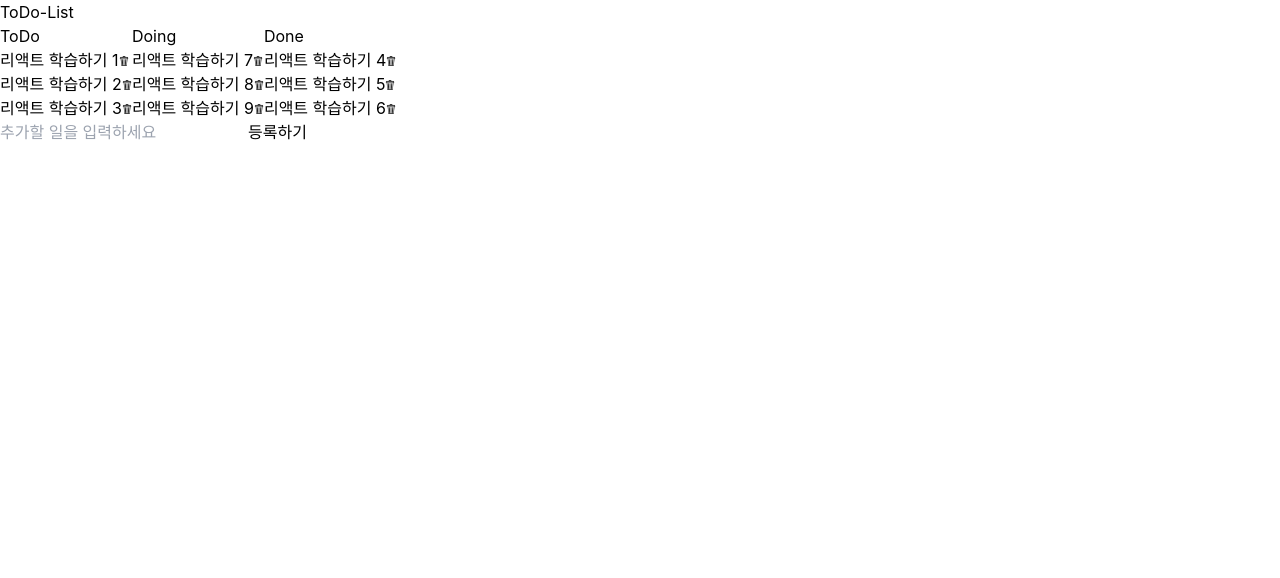
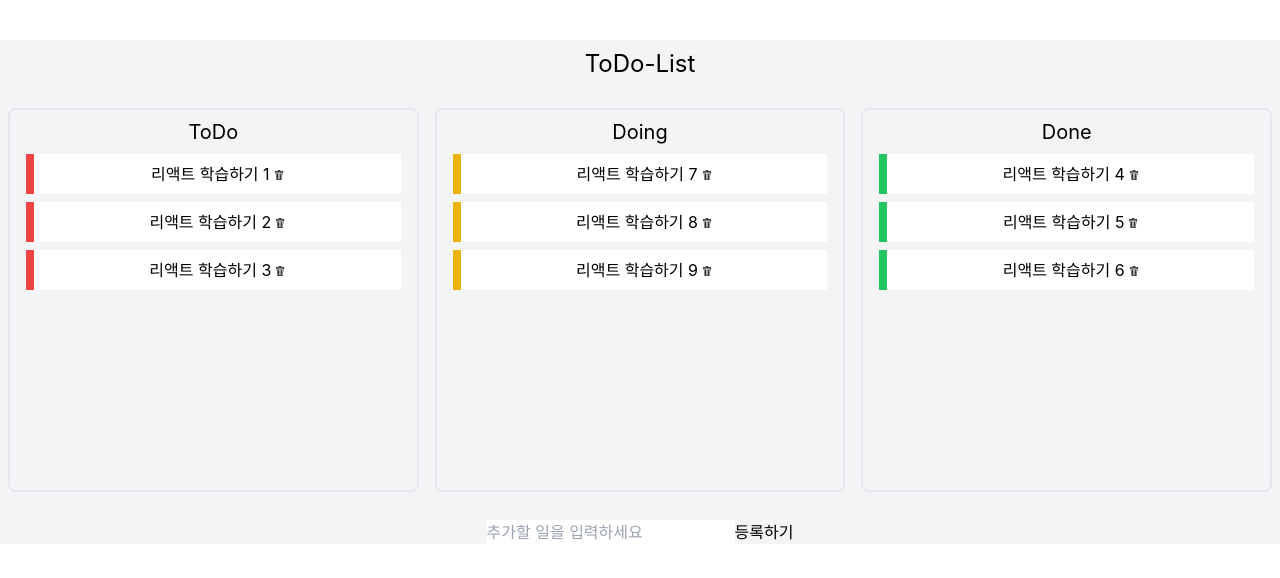
Before and after one commit to hyunjunyong/react-study, a React (Create React App) app: page / in a window 1280 px wide. Shown: the top 578 px of the page. Built offline with nearby package versions, Linux system fonts and the light colour scheme.

Commit message:
list style by tailwind

```diff
--- a/src/App.jsx
+++ b/src/App.jsx
@@ -5,6 +5,7 @@ import CreateDo from './components/CreateDo'
 
 const App = () => {
   const title = ['ToDo', 'Doing', 'Done']
+  const bgColor = ['border-red-500', 'border-yellow-500', 'border-green-500']
   const [doList, setDoList] = useState([
     {
       id: 1,
@@ -121,12 +122,12 @@ const App = () => {
   }
 
   return (
-    <div className="App">
-      <header>
-        <h1>ToDo-List</h1>
+    <div className="App text-center mt-10 min-h-full bg-gray-100">
+      <header className="mb-5">
+        <h1 className="text-2xl pt-2">ToDo-List</h1>
       </header>
 
-      <section className="flex">
+      <section className="flex mb-5">
         <List
           title={title[0]}
           ToDoList={doList}
@@ -134,6 +135,7 @@ const App = () => {
           handleDragStart={handleDragStart}
           handleDrop={handleDrop}
           handleDragOver={handleDragOver}
+          bgColor={bgColor[0]}
         />
         <List
           title={title[1]}
@@ -142,6 +144,7 @@ const App = () => {
           handleDragStart={handleDragStart}
           handleDrop={handleDrop}
           handleDragOver={handleDragOver}
+          bgColor={bgColor[1]}
         />
         <List
           title={title[2]}
@@ -150,6 +153,7 @@ const App = () => {
           handleDragStart={handleDragStart}
           handleDrop={handleDrop}
           handleDragOver={handleDragOver}
+          bgColor={bgColor[2]}
         />
       </section>
       <footer>
--- a/src/components/List.jsx
+++ b/src/components/List.jsx
@@ -8,6 +8,7 @@ const List = ({
   handleDragStart,
   handleDrop,
   handleDragOver,
+  bgColor,
 }) => {
   const imgStyle = {
     width: '10px',
@@ -15,9 +16,9 @@ const List = ({
   }
 
   return (
-    <div className="wrap">
+    <div className="wrap w-1/3 h-96 p-2 m-2 rounded-lg border-2 ">
       <div className="header">
-        <h2>
+        <h2 className="text-xl">
           <p>{title}</p>
         </h2>
       </div>
@@ -29,12 +30,13 @@ const List = ({
         <ul>
           {ToDoList.map((list, index) => (
             <li
+              className={'p-2 m-2 border-l-8 bg-white ' + bgColor}
               draggable
               onDragStart={(e) => handleDragStart(e, ToDoList, index)}
               key={list.id}
             >
               {list.do}
-              <button onClick={() => onRemove(list.id)}>
+              <button className="ml-1" onClick={() => onRemove(list.id)}>
                 <img src={Delete} alt="" style={imgStyle} />
               </button>
             </li>
```
